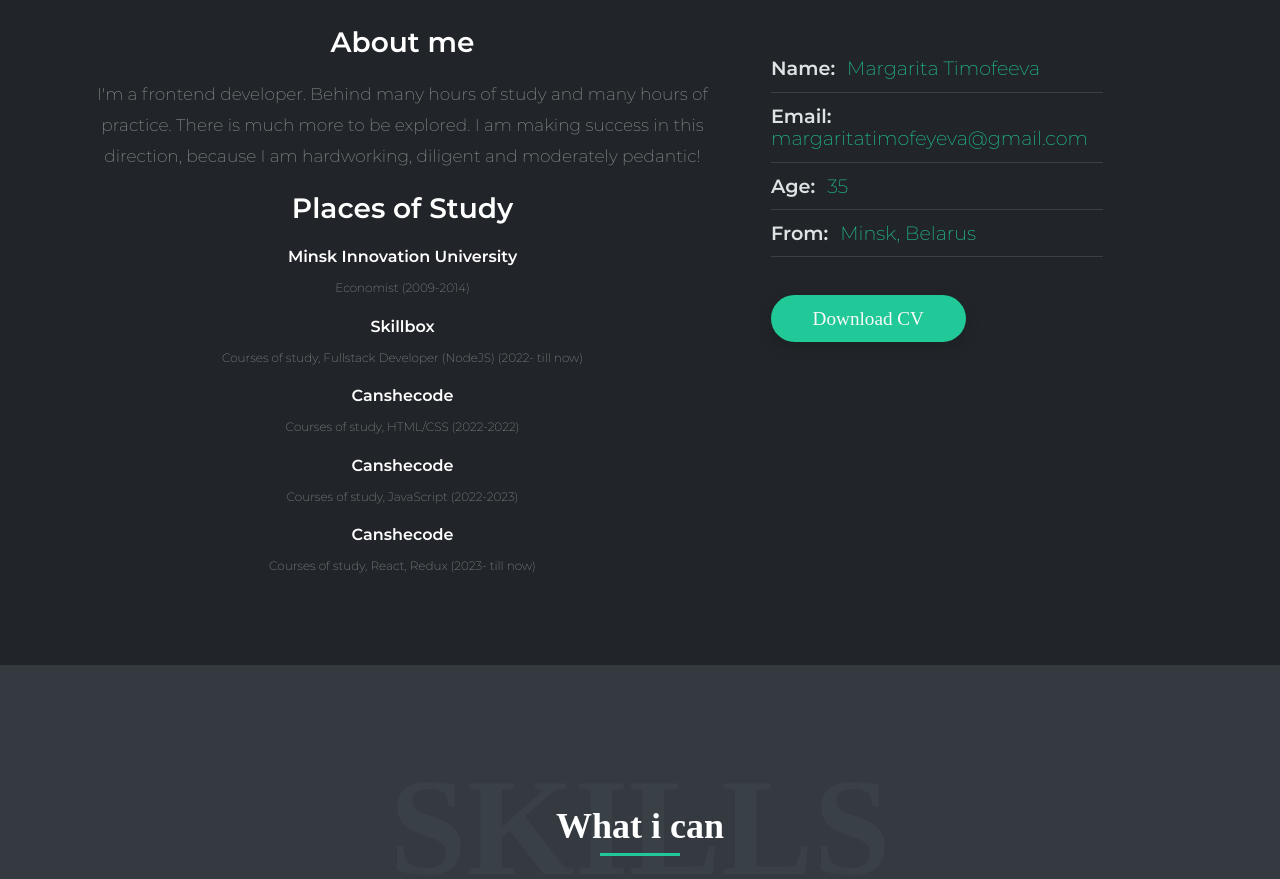
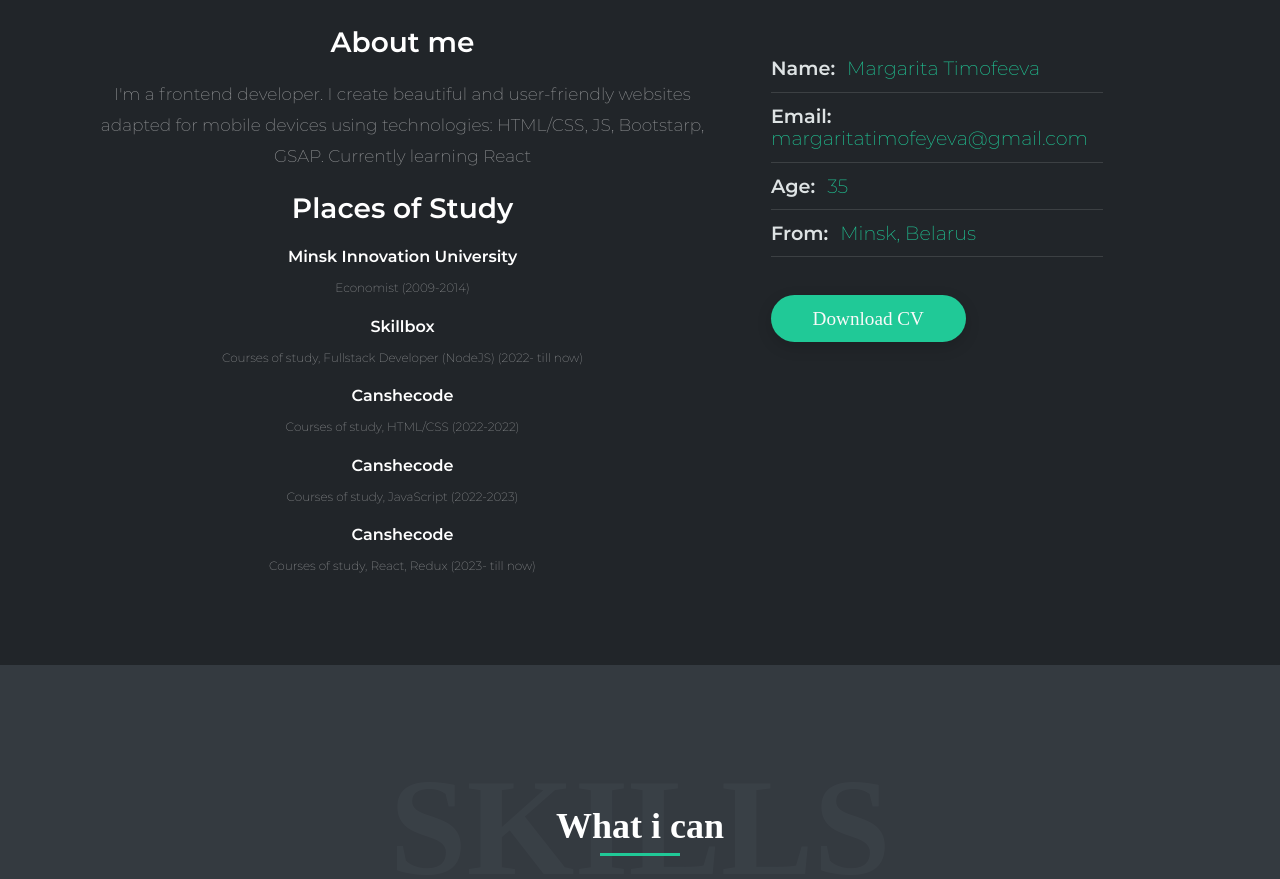
Before and after one commit to Madge-Timofeeva/resume, a plain HTML site: page index.html in a window 1280 px wide. Shown: the part 1055-1934 px from the top of the page. Drawn offline with Linux system fonts and the light colour scheme.

Commit message:
Update index.html

```diff
--- a/index.html
+++ b/index.html
@@ -109,7 +109,8 @@
                         <h2 class="about__title">
                             About me
                         </h2>
-                        <p class="about__text">I'm a frontend developer. Behind many hours of study and many hours of practice. There is much more to be explored. I am making success in this direction, because I am hardworking, diligent and moderately pedantic!</p>
+                        <p class="about__text">I'm a frontend developer. I create beautiful and user-friendly websites adapted for mobile devices
+using technologies: HTML/CSS, JS, Bootstarp, GSAP. Currently learning React</p>
                         <div class="Skills_cardStudyItem__clcMd">
                             <div>
                                 <h4 class="about__title">Places of Study</h3>
```
